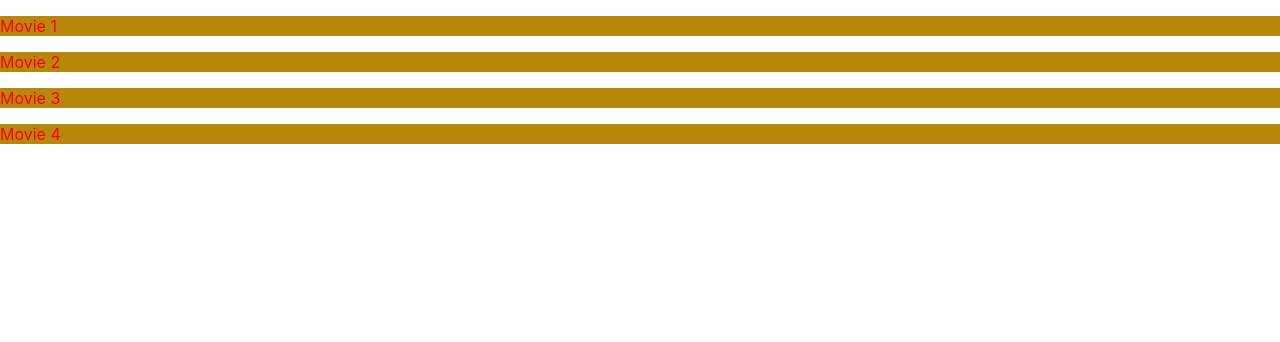
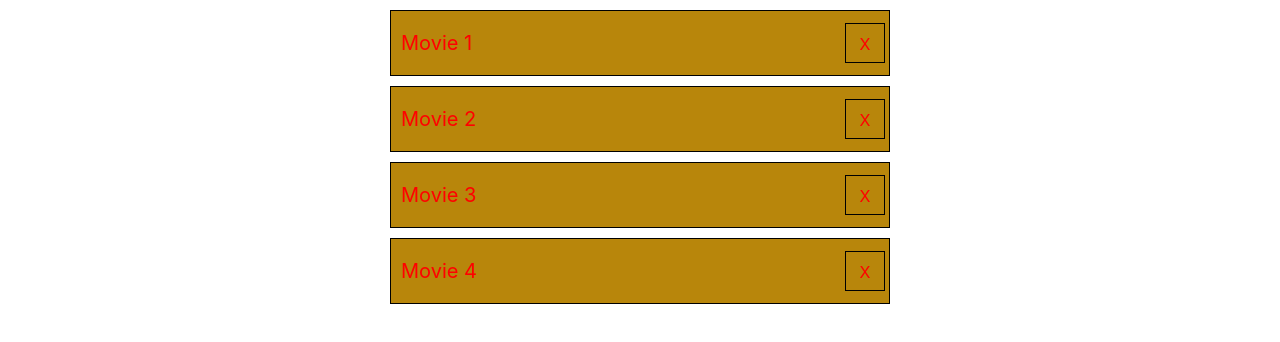
Before and after one commit to freshjsoftd/onl-js-pd2023-1-function-to-watch-list, a React (Create React App) app: page / in a window 1280 px wide. Shown: the top 342 px of the page. Built offline with nearby package versions, Linux system fonts and the light colour scheme.

Commit message:
Add styles with CSS files

```diff
--- a/src/App.css
+++ b/src/App.css
@@ -1,38 +1,10 @@
-.App {
-  text-align: center;
+*{
+  box-sizing: border-box;
 }
-
-.App-logo {
-  height: 40vmin;
-  pointer-events: none;
-}
-
-@media (prefers-reduced-motion: no-preference) {
-  .App-logo {
-    animation: App-logo-spin infinite 20s linear;
-  }
-}
-
-.App-header {
-  background-color: #282c34;
-  min-height: 100vh;
+.container {
+  margin: auto;
   display: flex;
   flex-direction: column;
+  justify-content: center;
   align-items: center;
-  justify-content: center;
-  font-size: calc(10px + 2vmin);
-  color: white;
 }
-
-.App-link {
-  color: #61dafb;
-}
-
-@keyframes App-logo-spin {
-  from {
-    transform: rotate(0deg);
-  }
-  to {
-    transform: rotate(360deg);
-  }
-}
--- a/src/App.js
+++ b/src/App.js
@@ -28,7 +28,6 @@ function App() {
 	const [toWatchMovies, setToWatchMovies] = useState(initialState);
 
 	function toggleToWatch(id) {
-		console.log(id);
 		const newWatchMovies = toWatchMovies.map((movie) => {
 			return movie.id !== id
 				? movie
@@ -38,9 +37,9 @@ function App() {
 	}
 
 	return (
-		<>
+		<div className="container">
 			<WatchList movies={toWatchMovies} onToggle={toggleToWatch} />
-		</>
+		</div>
 	);
 }
 
--- /dev/null
+++ b/src/components/WatchItem/WatchItem.css
@@ -0,0 +1,28 @@
+*{
+  box-sizing: border-box;
+}
+.watch-item{
+  border: 1px solid black;
+  margin: 10px;
+  min-width: 500px;
+  max-width: 600px;
+  min-height: 30px;
+  display: flex;
+  align-items: center;
+}
+
+.delete-btn{
+  border: 1px solid black;
+  min-height: 40px;
+  min-width: 40px;
+  text-align: center;
+  margin: auto;
+  display: inline-block;
+  padding-top: 10px;
+}
+.content{
+  min-width: 400px;
+  margin-right: 50px;
+  padding-left: 10px;
+  font-size: 20px;
+}
--- a/src/components/WatchItem/WatchItem.js
+++ b/src/components/WatchItem/WatchItem.js
@@ -1,20 +1,28 @@
 import React from 'react';
+import './WatchItem.css'
 
 const stylesWatchItem = {
 	color: 'red',
 };
 
-function toggleBackground(movie){
-  return {
+function toggleBackground(movie) {
+	return {
 		...stylesWatchItem,
-    backgroundColor: movie.isDone ? 'cadetblue' : 'darkgoldenrod'
-  };
+		backgroundColor: movie.isDone ? 'cadetblue' : 'darkgoldenrod',
+	};
 }
 
 function WatchItem({ movie, onToggle }) {
 	return (
-		<div style={toggleBackground(movie)} onClick={() => onToggle(movie.id)}>
-			<p>{movie.title}</p>
+		<div
+			className='watch-item'
+			style={toggleBackground(movie)}
+			onClick={() => onToggle(movie.id)}
+		>
+			<p className='content'>{movie.title}</p>
+			<span className='delete-btn'>
+				X
+			</span>
 		</div>
 	);
 }
--- a/src/components/WatchList/WatchList.js
+++ b/src/components/WatchList/WatchList.js
@@ -3,7 +3,7 @@ import WatchItem from '../WatchItem/WatchItem';
 
 function WatchList({ movies, onToggle }) {
 	return (
-		<>
+		<div>
 			{movies.map((movie) => {
 				return (
 					<WatchItem
@@ -13,7 +13,7 @@ function WatchList({ movies, onToggle }) {
 					/>
 				);
 			})}
-		</>
+		</div>
 	);
 }
 
```
